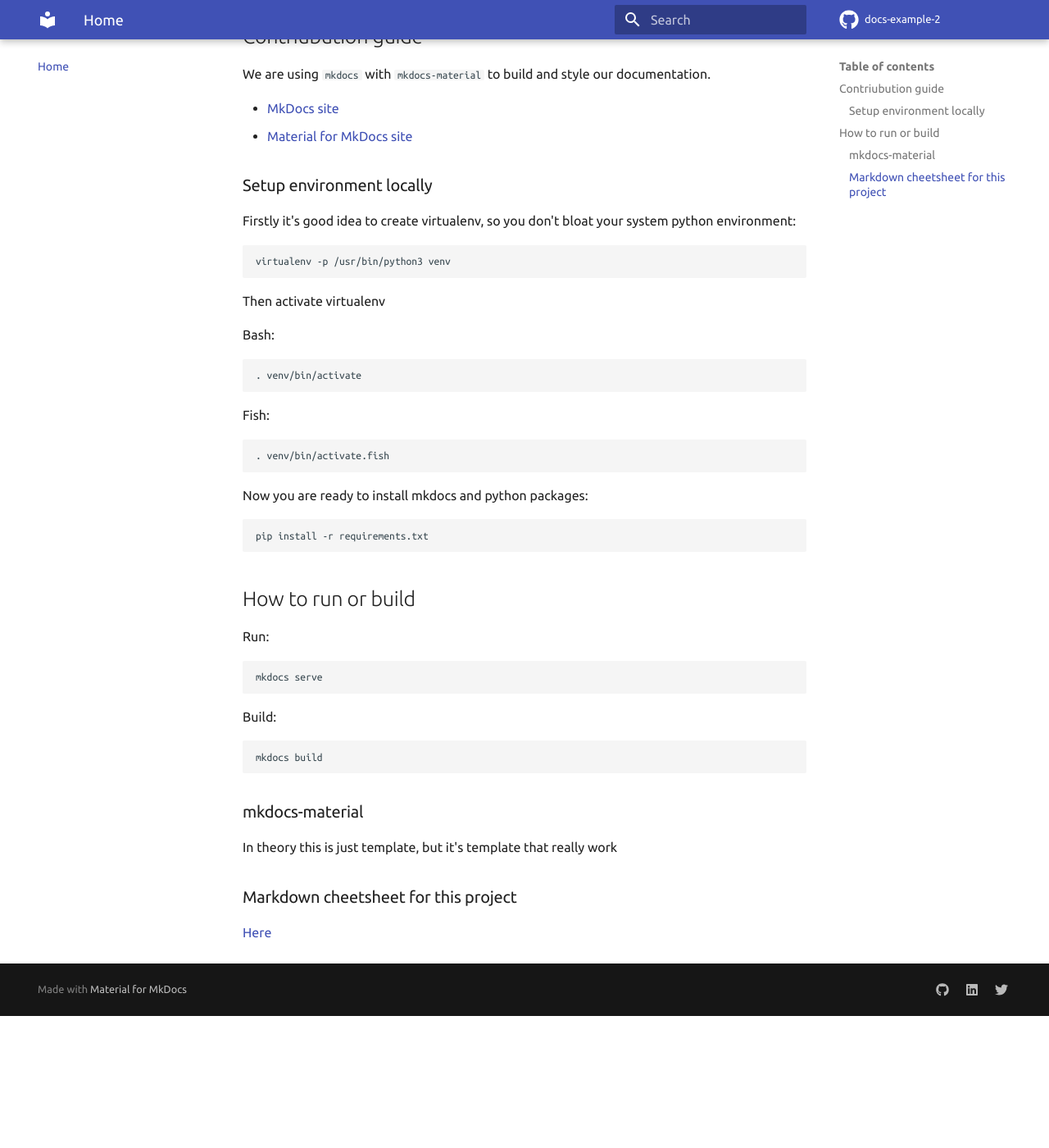
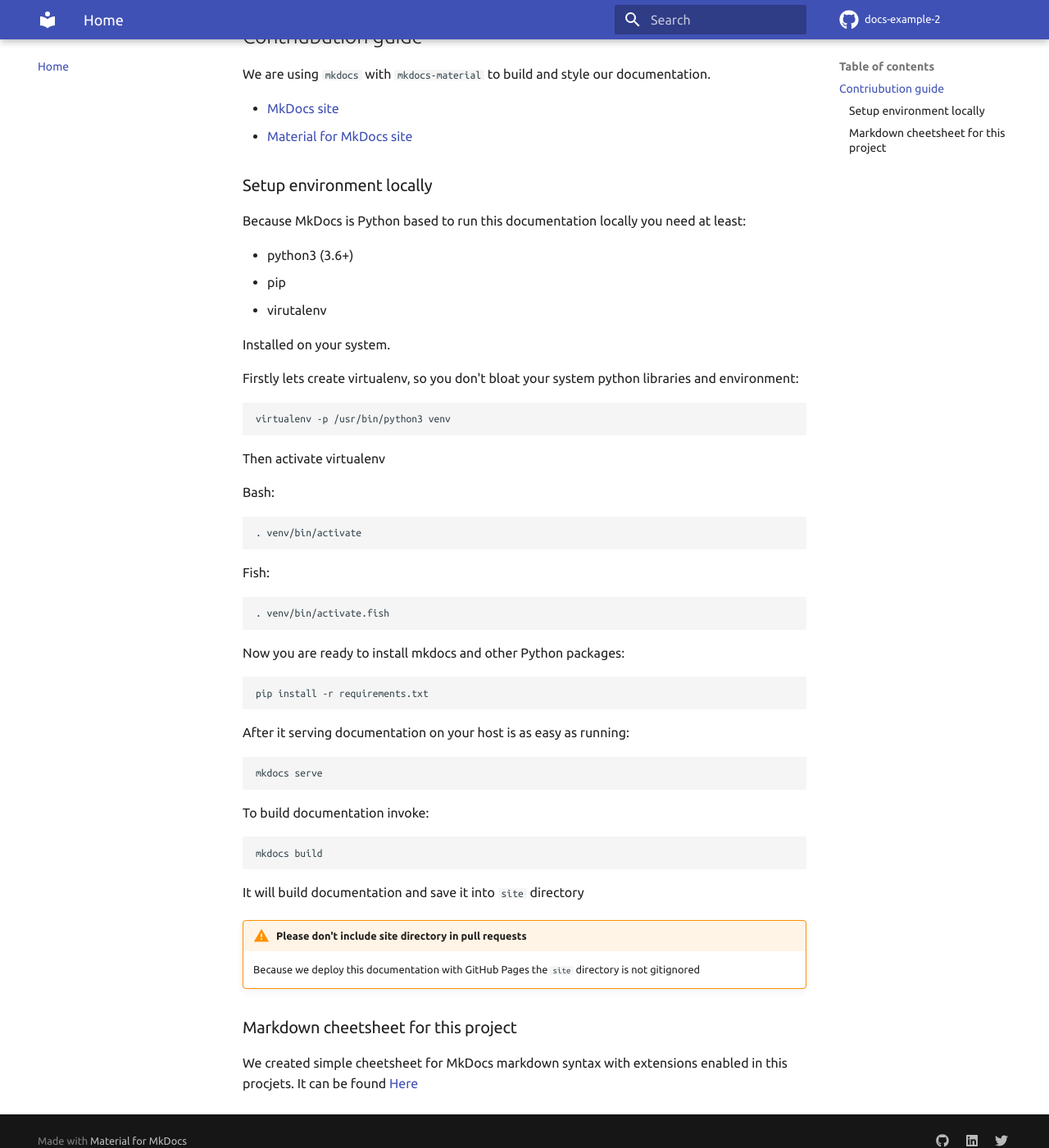
Before and after one commit to AlexBaranowski/docs-example-2, an MkDocs documentation site: the page built from docs/index.md, in a window 1280 px wide and 1400 px high, scrolled down 509 px. Shown: the whole window at 82% size. Built offline with MkDocs 1.6.1 and Material for MkDocs 9.7.7, drawn with Linux system fonts in a browser that asks for light colours; comment, search, counter and statistics services are not loaded; before the commit the page ends 1748 px from its top, so only the background shows below that.

````diff
--- a/docs/index.md
+++ b/docs/index.md
@@ -22,45 +22,59 @@
 - [MkDocs site](https://mkdocs.readthedocs.io/en/stable/)
 - [Material for MkDocs site](https://squidfunk.github.io/mkdocs-material/)
 
+
 ### Setup environment locally
 
-Firstly it's good idea to create virtualenv, so you don't bloat your system
-python environment:
+Because MkDocs is Python based to run this documentation locally you need at
+least:
+
+- python3 (3.6+)
+- pip
+- virutalenv
+
+Installed on your system.
+
+
+Firstly lets create virtualenv, so you don't bloat your system python
+libraries and environment:
 ```
 virtualenv -p /usr/bin/python3 venv
 ```
+
 Then activate virtualenv
 
 Bash:
 ```bash
 . venv/bin/activate
 ```
+
 Fish:
 ```fish
 . venv/bin/activate.fish
 ```
 
-Now you are ready to install mkdocs and python packages:
+Now you are ready to install mkdocs and other Python packages:
 ```
 pip install -r requirements.txt
 ```
 
-## How to run or build
-
-Run:
+After it serving documentation on your host is as easy as running:
 ```
 mkdocs serve
 ```
 
-Build:
+To build documentation invoke:
 ```
 mkdocs build
 ```
 
-### mkdocs-material
+It will build documentation and save it into `site` directory
 
-In theory this is just template, but it's template that really work
+!!! warning "Please don't include site directory in pull requests"
+    Because we deploy this documentation with GitHub Pages the `site` directory
+    is not gitignored
 
 
 ### Markdown cheetsheet for this project
-[Here](HowTo/documentation-markdown.md)
+We created simple cheetsheet for MkDocs markdown syntax with extensions enabled
+in this procjets. It can be found [Here](HowTo/documentation-markdown.md)
````
Also changed, not shown: .github/ISSUE_TEMPLATE/bug.md (added), .github/ISSUE_TEMPLATE/doc_request.md (added).
